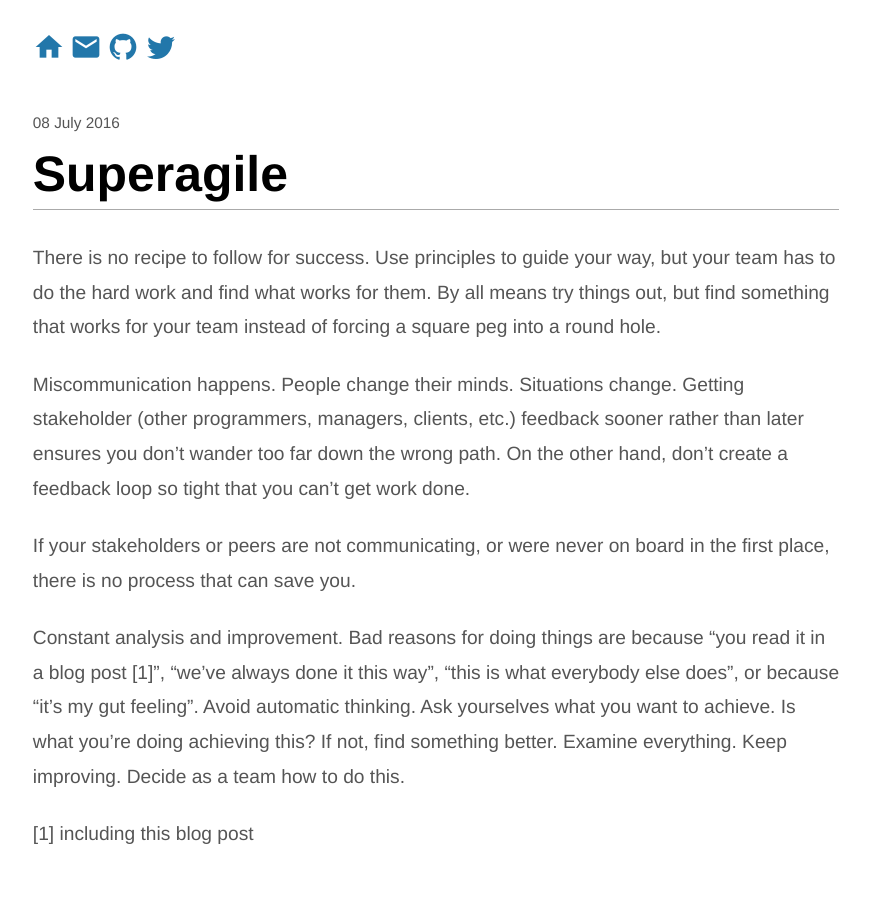
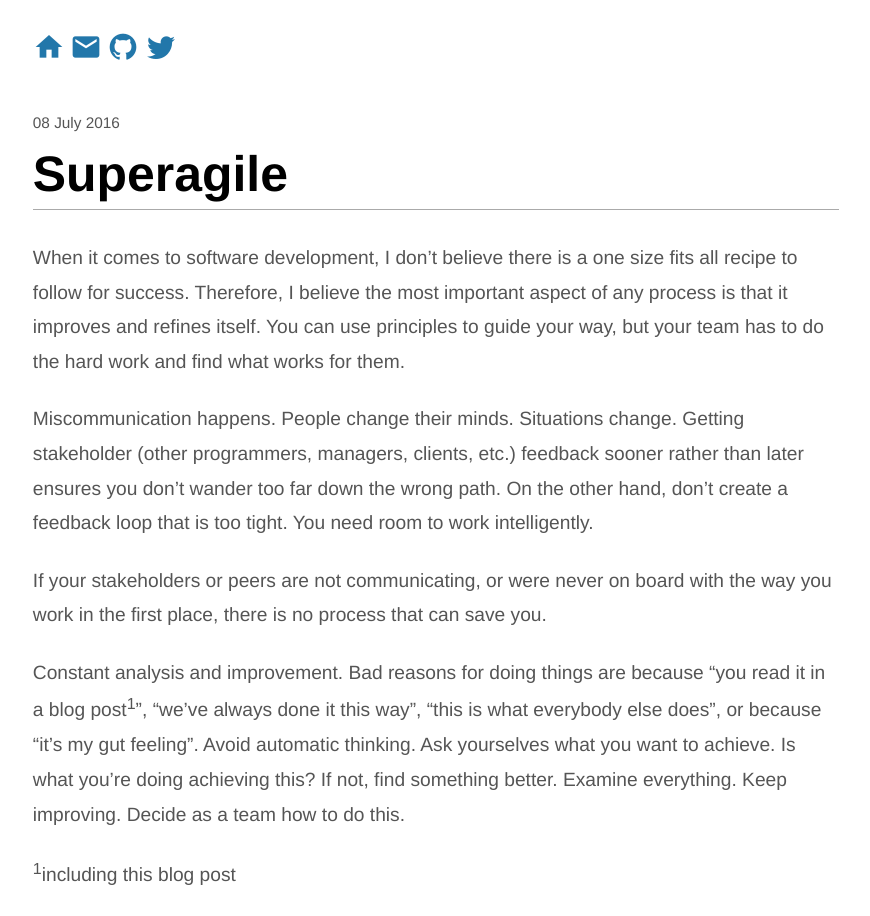
Before and after one commit to KMahoney/kmahoney.github.io, a Jekyll site: the page built from _posts/2016-07-08-superagile.markdown, in a window 1280 px wide. Shown: the whole page, without its empty margins (204-1074 px from the left). Built offline with Jekyll 4.4.1, drawn with Linux system fonts in a browser that asks for light colours.

Commit message:
superagile refinement

```diff
--- a/_posts/2016-07-08-superagile.markdown
+++ b/_posts/2016-07-08-superagile.markdown
@@ -6,26 +6,28 @@ description: A simplified manifesto
 
 # Superagile
 
-There is no recipe to follow for success. Use principles to guide your
-way, but your team has to do the hard work and find what works for
-them. By all means try things out, but find something that works for
-your team instead of forcing a square peg into a round hole.
+When it comes to software development, I don't believe there is a one
+size fits all recipe to follow for success. Therefore, I believe the
+most important aspect of any process is that it improves and refines
+itself. You can use principles to guide your way, but your team has to
+do the hard work and find what works for them.
 
 Miscommunication happens. People change their minds. Situations
 change. Getting stakeholder (other programmers, managers, clients,
 etc.) feedback sooner rather than later ensures you don't wander too
 far down the wrong path. On the other hand, don't create a feedback
-loop so tight that you can't get work done.
+loop that is too tight. You need room to work intelligently.
 
 If your stakeholders or peers are not communicating, or were never on
-board in the first place, there is no process that can save you.
+board with the way you work in the first place, there is no process
+that can save you.
 
 Constant analysis and improvement. Bad reasons for doing things are
-because "you read it in a blog post [1]", "we've always done it this way",
-"this is what everybody else does", or because "it's my gut
-feeling". Avoid automatic thinking. Ask yourselves what you want to
-achieve. Is what you're doing achieving this? If not, find something
-better. Examine everything. Keep improving. Decide as a team how to do
-this.
+because "you read it in a blog post<sup>1</sup>", "we've always done
+it this way", "this is what everybody else does", or because "it's my
+gut feeling". Avoid automatic thinking. Ask yourselves what you want
+to achieve. Is what you're doing achieving this? If not, find
+something better. Examine everything. Keep improving. Decide as a team
+how to do this.
 
-[1] including this blog post
+<sup>1</sup>including this blog post
```
